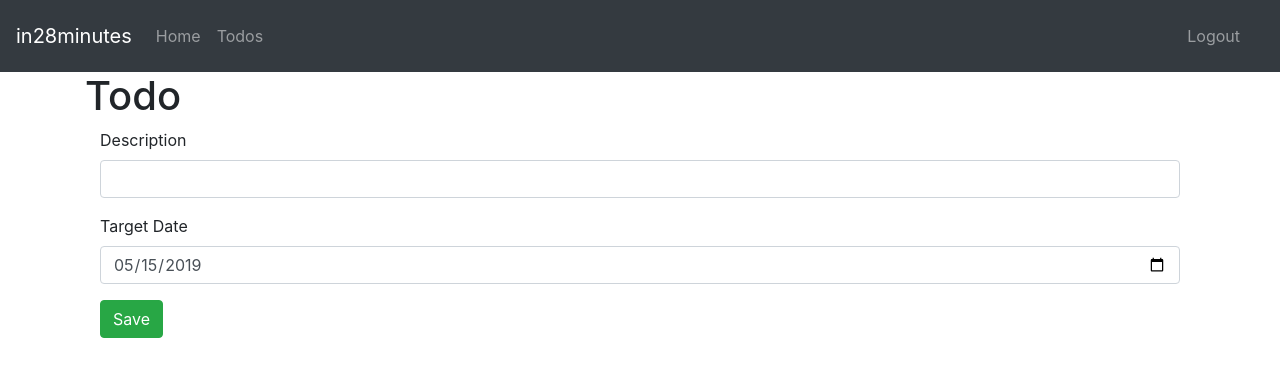
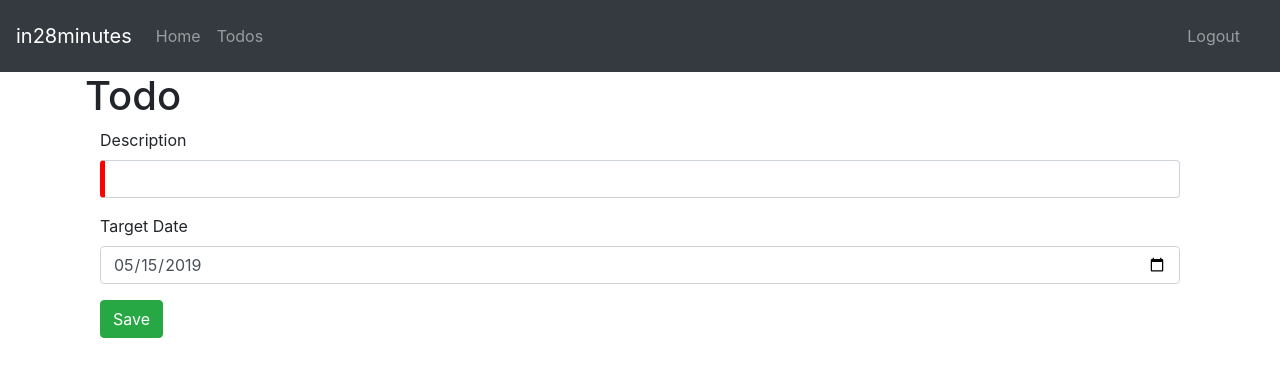
Before and after one commit to alvieira/todo, an Angular app: page /todos/1 in a window 1280 px wide. Shown: the top 388 px of the page. Built offline with nearby package versions, Linux system fonts and the light colour scheme; no server answers; sample sign-in values are in the browser's storage.

Commit message:
completed CRUD frontend

```diff
--- a/src/app/todo/todo.component.css
+++ b/src/app/todo/todo.component.css
@@ -0,0 +1,3 @@
+.ng-invalid:not(form) {
+  border-left: 5px solid red;
+}
--- a/src/app/todo/todo.component.html
+++ b/src/app/todo/todo.component.html
@@ -2,15 +2,22 @@
 
 <div class="container">
 
+  <div class="alert alert-warning" *ngIf="todoForm.dirty && todoForm.invalid">Enter valid values</div>
+  <div class="alert alert-warning" *ngIf="description.dirty && description.invalid">Enter at least 5 characters description</div>
+  <div class="alert alert-warning" *ngIf="targetDate.dirty && targetDate.invalid">Enter valid Target Date</div>
+
+  <form (ngSubmit)="!todoForm.invalid && saveTodo()" #todoForm="ngForm">
     <fieldset class="form-group">
       <label>Description</label>
       <input
         type="text"
+        #description="ngModel"
         [(ngModel)]="todo.description"
         class="form-control"
         name="description"
         id="description"
-        required
+        required="required"
+        minlength="5"
       />
     </fieldset>
 
@@ -18,15 +25,16 @@
       <label>Target Date</label>
       <input
         type="date"
+        #targetDate="ngModel"
         [ngModel]="todo.targetDate | date: 'yyyy-MM-dd'"
         (ngModel)="todo.targetDate = $event"
         class="form-control"
         name="targetDate"
         id="targetDate"
-        required
+        required="required"
       />
     </fieldset>
 
-    <button class="btn btn-success" (click)="saveTodo()">Save</button>
-
+    <button type="submit" class="btn btn-success">Save</button>
+  </form>
 </div>
```
